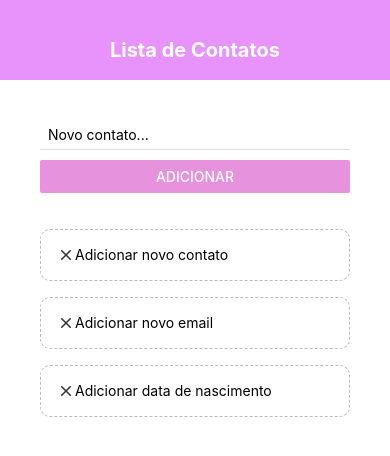
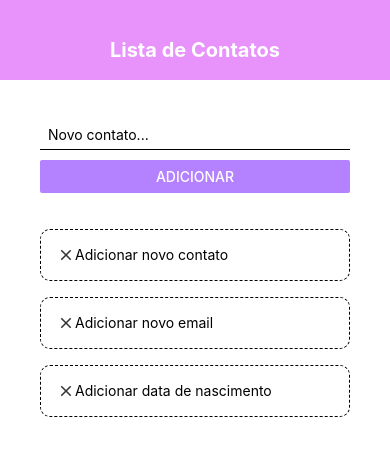
Before and after one commit to Luh022/Contact-List, a React Native app: screen /addTodo in a window 390 px wide. Shown: the top 456 px of the page. Built offline with nearby package versions, Linux system fonts and the light colour scheme.

Commit message:
Add files via upload

```diff
--- a/components/addTodo.js
+++ b/components/addTodo.js
@@ -18,7 +18,7 @@ export default function AddTodo({ submitHandler }) {
       />
       <Button
         title="Adicionar"
-        color="#E692DD"
+        color="#B482FF"
         onPress={() => {
           submitHandler(text);
         }}
@@ -33,6 +33,6 @@ const styles = StyleSheet.create({
     paddingHorizontal: 8,
     paddingVertical: 6,
     borderBottomWidth: 1,
-    borderBottomColor: '#ddd',
+    borderBottomColor: 'black',
   },
 });
--- a/components/todoItem.js
+++ b/components/todoItem.js
@@ -19,7 +19,7 @@ const styles = StyleSheet.create({
     flexDirection: 'row',
     padding: 16,
     marginTop: 16,
-    borderColor: '#bbb',
+    borderColor: 'black',
     borderWidth: 1,
     borderStyle: 'dashed',
     borderRadius: 10,
```
